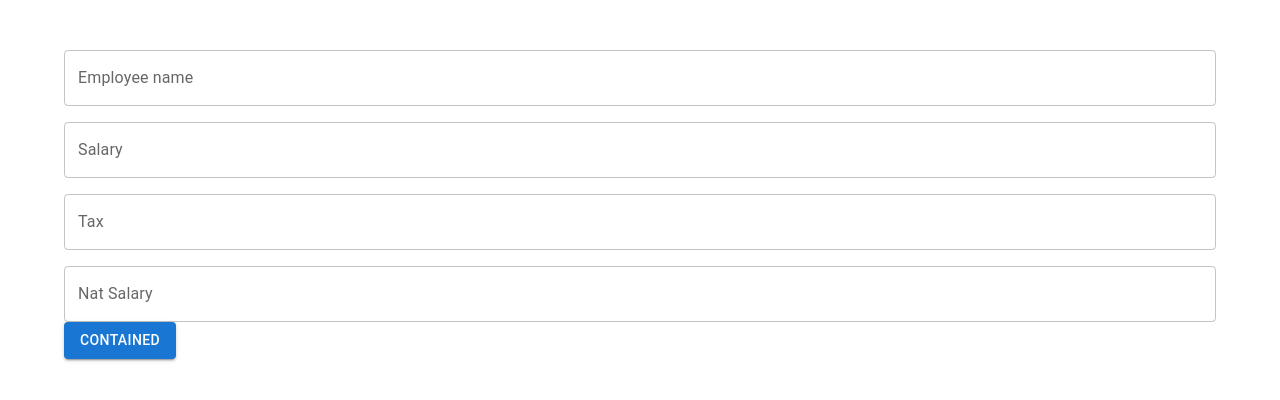
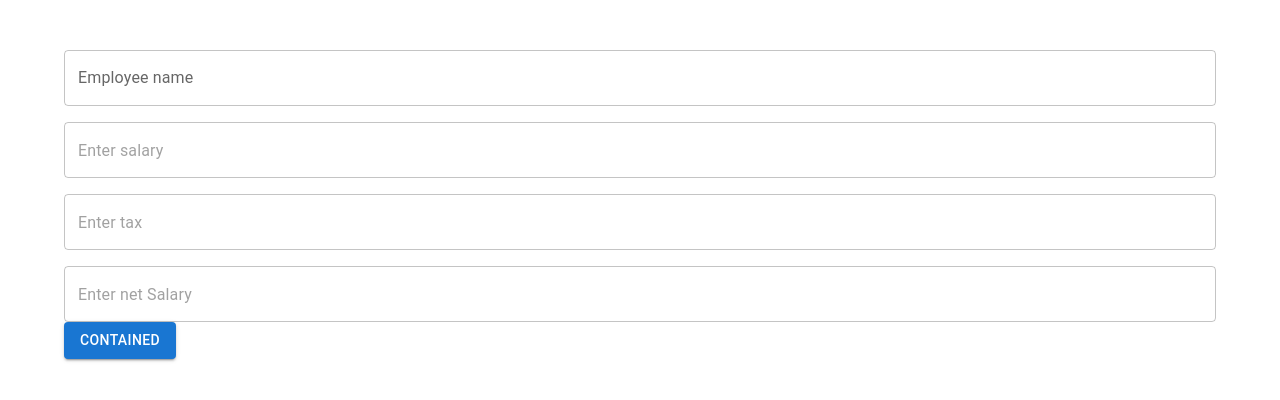
Before and after one commit to Deewiliams/tax-calculation, a React (Create React App) app: page / in a window 1280 px wide. Shown: the top 400 px of the page. Built offline with nearby package versions, Linux system fonts and the light colour scheme.

Commit message:
cleaned the code

```diff
--- a/src/Page/Form.jsx
+++ b/src/Page/Form.jsx
@@ -41,7 +41,7 @@ export default function Form() {
             <TextField
               fullWidth
               id="outlined-basic"
-              label="Salary"
+              placeholder="Enter salary"
               variant="outlined"
               type="number"
               value={salary}
@@ -49,10 +49,11 @@ export default function Form() {
             />
           </Grid>
           <Grid item xs={12}>
+
             <TextField
               fullWidth
               id="outlined-basic"
-              label="Tax"
+              placeholder="Enter tax"
               variant="outlined"
               type="number"
               value={tax}
@@ -63,7 +64,7 @@ export default function Form() {
             <TextField
               fullWidth
               id="outlined-basic"
-              label="Nat Salary"
+              placeholder="Enter net Salary"
               variant="outlined"
               type="number"
               value={netSalary}
```
